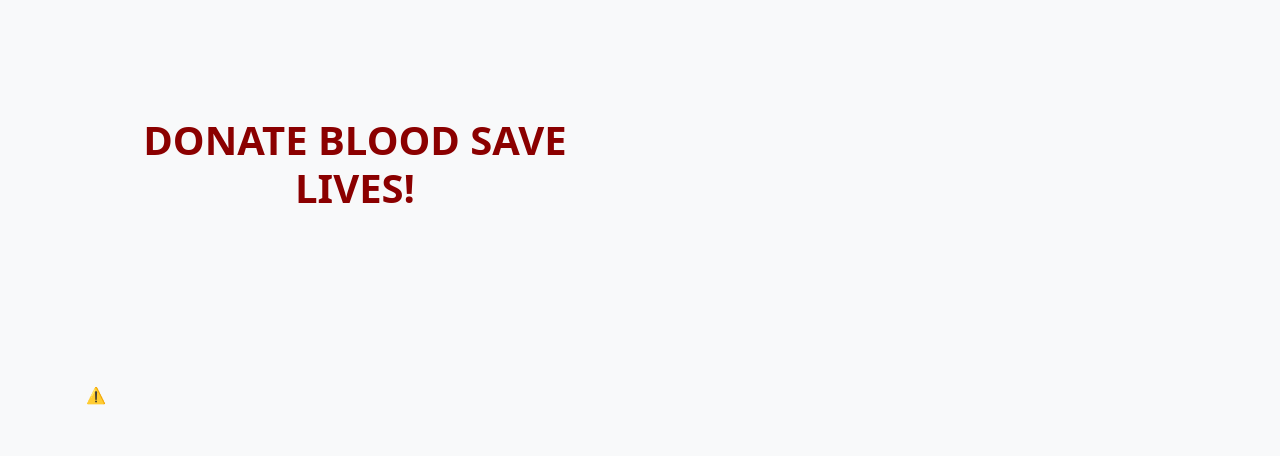
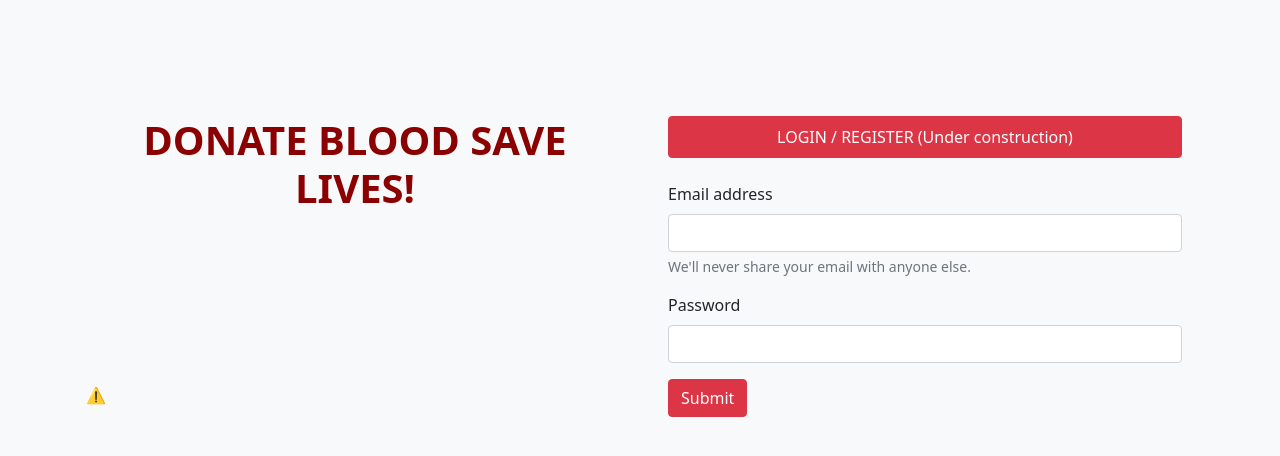
Before and after one commit to nimi1001/blood, a Python web app: template templates/login.html in a window 1280 px wide. Shown: the part 50-506 px from the top of the page. Run offline with Jinja, Linux system fonts and the light colour scheme; the template is opened without the code that fills it, so the values that code supplies are empty.

Commit message:
code updated

```diff
--- a/blood_bank/urls.py
+++ b/blood_bank/urls.py
@@ -4,5 +4,6 @@ from . import views
 
 urlpatterns = [
     path('', views.home, name='home'),
+    path('register', views.register, name='home'),
     path('result', views.result, name='result')
 ]
--- a/blood_bank/views.py
+++ b/blood_bank/views.py
@@ -4,7 +4,7 @@ from django.shortcuts import render
 
 # Create your views here.
 def home(request):
-    return render(request, 'index.html')
+    return render(request, 'login.html')
 
 
 def result(request):
@@ -43,3 +43,7 @@ def result(request):
 
     print(student_arr)
     return render(request, 'result.html', {"result": student_arr})
+
+
+def register(request):
+    return render(request, 'index.html')
--- a/templates/login.html
+++ b/templates/login.html
@@ -17,26 +17,24 @@
                 </div>
                 <div class="col-lg-6">
 
-{#                    <form class="p-3">#}
-{#                        <div class="d-grid gap-2">#}
-{#                            <h1 class="btn btn-danger p-2 text-center" >LOGIN / REGISTER</h1>#}
-{#                        </div>#}
-{##}
-{#                        <div class="my-3">#}
-{#                            <label for="exampleInputEmail1" class="form-label">Email address</label>#}
-{#                            <input type="email" class="form-control" id="exampleInputEmail1" aria-describedby="emailHelp">#}
-{#                            <div id="emailHelp" class="form-text">We'll never share your email with anyone else.</div>#}
-{#                        </div>#}
-{#                        <div class="mb-3">#}
-{#                            <label for="exampleInputPassword1" class="form-label">Password</label>#}
-{#                            <input type="password" class="form-control" id="exampleInputPassword1">#}
-{#                        </div>#}
-{#                        <div class="mb-3 form-check">#}
-{#                            <input type="checkbox" class="form-check-input" id="exampleCheck1">#}
-{#                            <label class="form-check-label" for="exampleCheck1">Check me out</label>#}
-{#                        </div>#}
-{#                        <button type="submit" class="btn btn-danger">Submit</button>#}
-{#                    </form>#}
+                    <form class="p-3" action="register">
+                        <div class="d-grid gap-2">
+                            <h1 class="btn btn-danger p-2 text-center" >LOGIN / REGISTER (Under construction)</h1>
+                        </div>
+
+                        <div class="my-3">
+                            <label for="exampleInputEmail1" class="form-label">Email address</label>
+                            <input type="email" class="form-control" id="exampleInputEmail1" aria-describedby="emailHelp">
+                            <div id="emailHelp" class="form-text">We'll never share your email with anyone else.</div>
+                        </div>
+                        <div class="mb-3">
+                            <label for="exampleInputPassword1" class="form-label">Password</label>
+                            <input type="password" class="form-control" id="exampleInputPassword1">
+                        </div>
+                        <a href="index.html">
+                            <button type="submit" class="btn btn-danger">Submit</button>
+                        </a>
+                    </form>
                 </div>
             </div>
 
```
